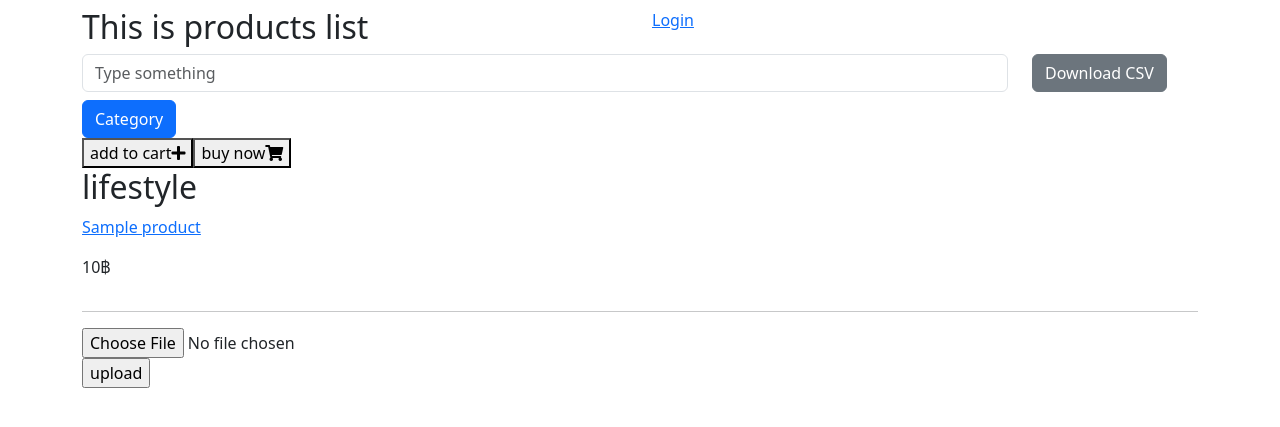
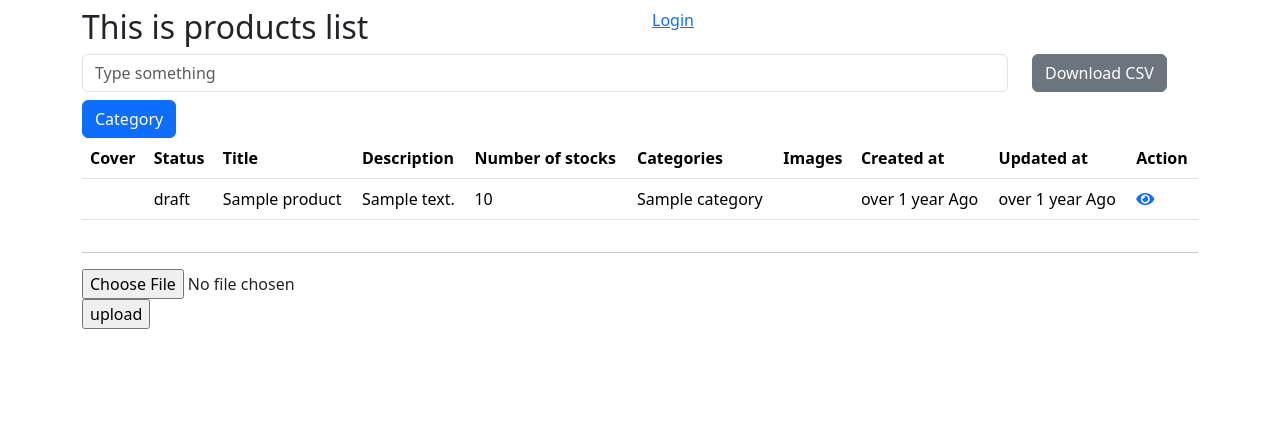
Before and after one commit to james31366/ssd2021-6210546013-commerce, a Rails app: page / in a window 1280 px wide. Shown: the top 427 px of the page. Run offline with Rails 7, Linux system fonts and the light colour scheme; tables that the repository leaves empty hold one stand-in row (Sample ...); style sheets or scripts are compiled from the project's sources; some libraries are stand-ins or nearby versions.

Commit message:
update index.slim

```diff
--- a/app/views/products/index.slim
+++ b/app/views/products/index.slim
@@ -21,35 +21,46 @@
   .col-12
     = link_to categories_path do
       = button_tag 'Category', class: 'btn btn-primary'
-    .product-items
-      - @products.each do |p|
-        .product
-          .product-content
-            .product-img
-              - if p.cover_image.attached?
-                = image_tag p.cover_image, alt: 'product image'
-            .product-btns
-              button.btn-cart type="button"
-                label.btn-text
-                  | add to cart
-                span
-                  i.fas.fa-plus
-              button.btn-buy type="button"
-                label.btn-text
-                  | buy now
-                span
-                  i.fas.fa-shopping-cart
-          .product-info
-            .product-info-top
-              h2.sm-title lifestyle
-            / Describe item section
-            = link_to p.title, product_path(p), class: 'product-name'
-            p.product-price
-            p.product-price
-              = p.price
-              | ฿
-          / .off-info
-          /   h2.sm-title 25% off
+    table.table.table-hover
+      thead.thead-dark
+        tr
+          th Cover
+          th Status
+          th Title
+          th Description
+          th Number of stocks
+          th Categories
+          th Images
+          th Created at
+          th Updated at
+          th Action
+      tbody
+        - @products.each do |a|
+          tr
+            td
+              - if a.cover_image.attached?
+                = image_tag a.cover_image, width: '64px'
+            td = a.status
+            td.font-weight-bold = a.title.first(16)
+            td = a.description
+            td = a.stock
+            td = a.categories&.map(&:name)&.join(',').presence || 'NA'
+            td
+              - a.images.each do |image|
+                = image_tag image, width: '32px'
+            td.font-weight-light = "#{time_ago_in_words(a.created_at.to_date)} Ago"
+            td.font-weight-light = "#{time_ago_in_words(a.updated_at.to_date)} Ago"
+            td
+              span
+              = link_to product_path(a) do
+                i.fas.fa-eye
+              - if current_admin
+                span.ml-3
+                  = link_to edit_product_path(a) do
+                    i.fas.fa-pen
+                span.ml-3
+                  = link_to product_path(a), method: :delete do
+                    i.fas.fa-trash
 
 .row
   .col-6
```
